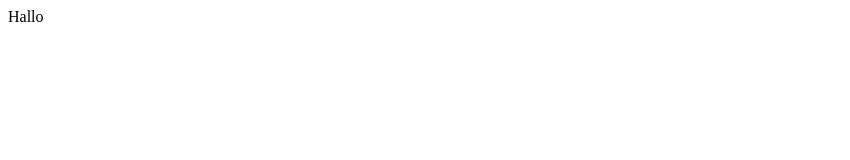
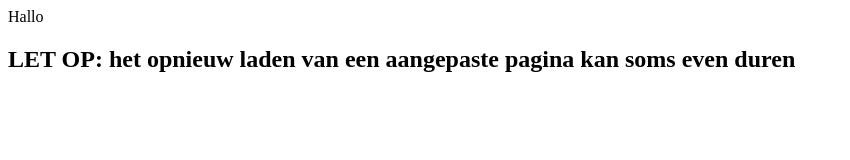
Before and after one commit to Cashuwae/Topper, a plain HTML site: page index.html in a window 1280 px wide. Shown: the whole page, without its empty margins (0-850 px from the left). Drawn offline with Linux system fonts and the light colour scheme.

Commit message:
Update index.html

```diff
--- a/index.html
+++ b/index.html
@@ -2,6 +2,7 @@
 <body>
 
 <hl>Hallo</hl>
+  <h2> LET OP: het opnieuw laden van een aangepaste pagina kan soms even duren</h2>
 
 </body>
 </html>
```
